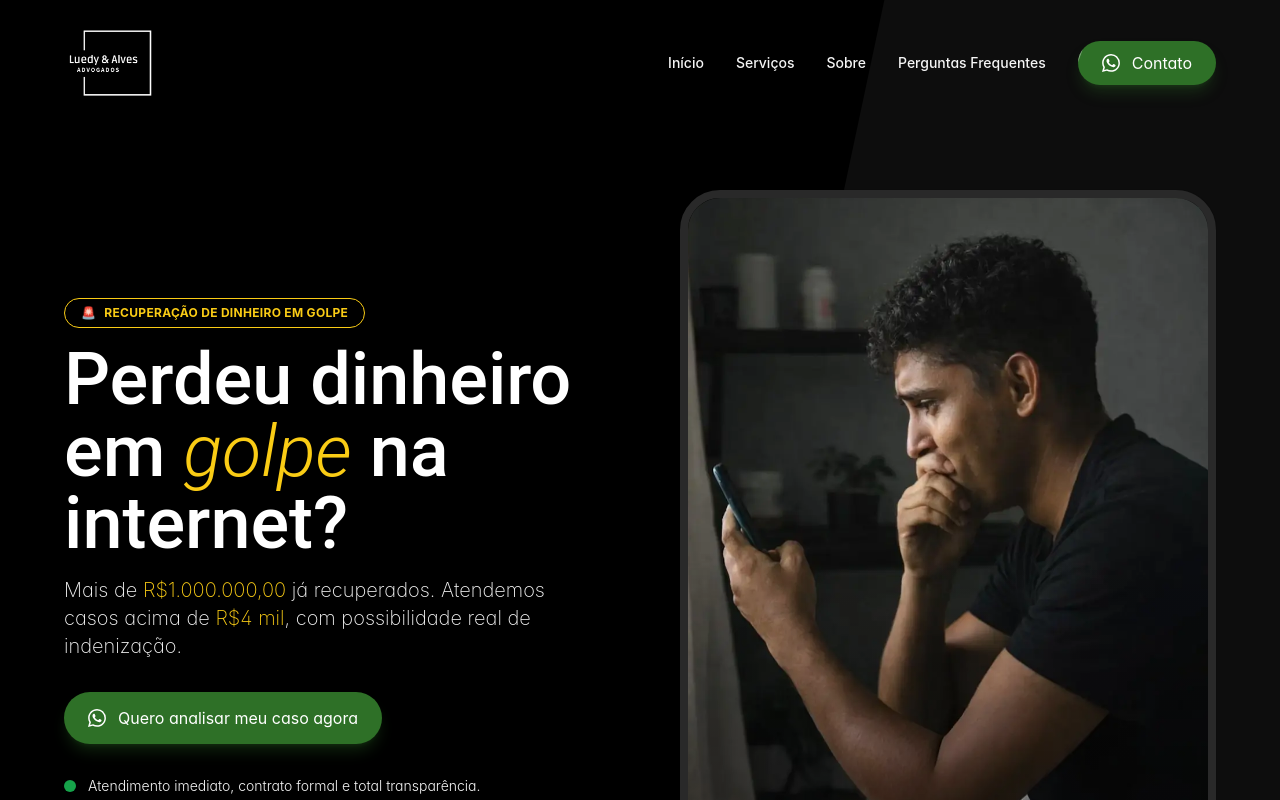
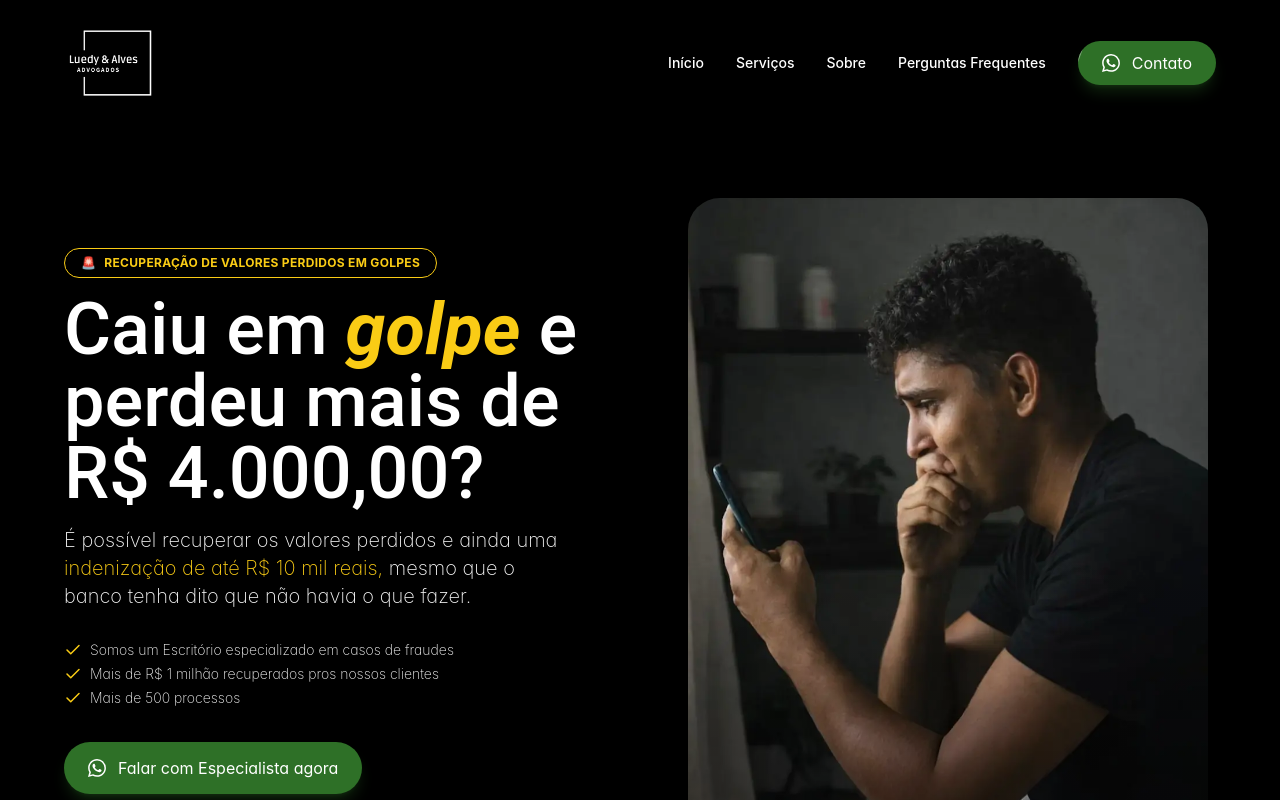
Before and after one commit to Paper-Street-Softwares/LPS-Luedys-e-Alves-Advogados, a React (Vite) app: page / in a window 1280 px wide. Shown: the top 800 px of the page. Built offline with nearby package versions, Linux system fonts and the light colour scheme.

Commit message:
fix: ajustes

```diff
--- a/src/components/sections/Diferences.jsx
+++ b/src/components/sections/Diferences.jsx
@@ -70,7 +70,7 @@ export function Diferences({ colorMode }) {
             >
               <div className="p-8 md:p-12">
                 <div className="grid grid-cols-1 lg:grid-cols-2 gap-12 items-center">
-                  <div className="space-y-6 text-left">
+                  <div className="space-y-2 text-left">
                     <motion.div
                       initial={{ opacity: 0, x: -50 }}
                       animate={{ opacity: 1, x: 0 }}
@@ -83,7 +83,7 @@ export function Diferences({ colorMode }) {
                       initial={{ opacity: 0, x: -50 }}
                       animate={{ opacity: 1, x: 0 }}
                       transition={{ duration: 0.8, ease: "easeOut" }}
-                      className={`text-3xl md:text-4xl lg:text-5xl font-mainFont font-bold leading-tight ${text}`}
+                      className={`text-3xl md:text-4xl lg:text-5xl font-mainFont font-light leading-tight ${text}`}
                     >
                       {content.texts.diferences.title}
                     </motion.h2>
--- a/src/components/sections/HeroTemplateNovo.jsx
+++ b/src/components/sections/HeroTemplateNovo.jsx
@@ -212,10 +212,10 @@ function HeroTemplateNovo({
               /> */}
               {obs && (
                 <div className="flex justify-start items-center gap-3 text-sm w-full">
-                  <div className="relative flex">
+                  {/* <div className="relative flex">
                     <span className="animate-ping absolute inline-flex h-full w-full rounded-full bg-green-600 opacity-75"></span>
                     <span className="relative inline-flex rounded-full h-3 w-3 bg-green-600"></span>
-                  </div>
+                  </div> */}
                   {content.texts.hero.obsHero.icon}
                   <span
                     className={`font-secondFont font-light flex gap-2 items-center ${textOpacity}`}
--- a/src/content/content.jsx
+++ b/src/content/content.jsx
@@ -132,18 +132,41 @@ const content = {
           🚨
         </>
       ),
-      miniTag: <>RECUPERAÇÃO DE DINHEIRO EM GOLPE</>,
-      FirstPart: <span>Perdeu dinheiro em</span>,
+      miniTag: <>RECUPERAÇÃO DE VALORES PERDIDOS EM GOLPES</>,
+      FirstPart: <span>Caiu em</span>,
       Destaque: (
-        <span className="destaque relative italic font-light ">golpe</span>
+        <span className="destaque relative italic font-bold ">golpe</span>
       ),
-      SecondPart: <span>na internet?</span>,
+      SecondPart: <span>e perdeu mais de R$ 4.000,00?</span>,
       subtitle: (
         <p>
-          Mais de <span className="text-primaryLight">R$1.000.000,00</span> já
-          recuperados. Atendemos casos acima de{" "}
-          <span className="text-primaryLight">R$4 mil</span>, com possibilidade
-          real de indenização.
+          É possível recuperar os valores perdidos e ainda uma{" "}
+          <span className="text-primaryLight">
+            indenização de até R$ 10 mil reais,
+          </span>{" "}
+          mesmo que o banco tenha dito que não havia o que fazer.
+          <br />
+          <br />
+          <div className="text-sm">
+            <p className="flex items-center gap-2">
+              <span>
+                <Check width={18} className="text-primaryLight" />
+              </span>
+              Somos um Escritório especializado em casos de fraudes
+            </p>
+            <p className="flex items-center gap-2">
+              <span>
+                <Check width={18} className="text-primaryLight" />
+              </span>
+              Mais de R$ 1 milhão recuperados pros nossos clientes
+            </p>
+            <p className="flex items-center gap-2">
+              <span>
+                <Check width={18} className="text-primaryLight" />
+              </span>
+              Mais de 500 processos
+            </p>
+          </div>
         </p>
       ),
       heroDefaultImage: heroDefaultImg, // img da pessoa mobile
@@ -152,12 +175,12 @@ const content = {
       alt: "Imagem ilustrativa da Seção Início",
       ctaButtonAriaLabel:
         "Botão para chamada de ação para contato pelo whatsapp",
-      ctaButtonText: <>Quero analisar meu caso agora</>,
+      ctaButtonText: <>Falar com Especialista agora</>,
       ctaButtonTextSecondary: <>A_Definir</>,
       obsHero: {
-        icon: <> {/* ⚠️ */}</>,
+        icon: <> ⚠️</>,
         iconTwo: <></>,
-        text: <>Atendimento imediato, contrato formal e total transparência.</>,
+        text: <>Cada minuto importa, não deixe para amanhã!</>,
         textTwo: <>A_Definir</>,
       },
       secondaryCta: "Contato",
@@ -242,7 +265,7 @@ const content = {
     features: {
       miniTag: <>NOSSOS SERVIÇOS</>,
       FirstPart: <span> </span>,
-      Destaque: <span className="italic font-light">Recuperação</span>,
+      Destaque: <span className="italic font-bold">Recuperação</span>,
       SecondPart: <span>em golpes bancários</span>,
       subtitle: (
         <> Atuação jurídica especializada para responsabilizar o banco.</>
@@ -360,7 +383,7 @@ const content = {
       },
       miniTag: <>QUEM É O LUEDY & ALVES ADVOGADOS</>,
       FirstPart: <span> Especialistas em </span>,
-      Destaque: <span className="italic font-light"> fraudes </span>,
+      Destaque: <span className="italic font-bold"> fraudes </span>,
       SecondPart: <span>bancárias</span>,
       subtitle: (
         <>Mais de 500 processos ativos e nota máxima de satisfação no Google</>
@@ -488,7 +511,7 @@ const content = {
     steps: {
       miniTag: <>COMO FUNCIONA</>,
       FirstPart: <span> Entenda como vamos</span>,
-      Destaque: <span className="italic font-light"> cuidar </span>,
+      Destaque: <span className="italic font-bold"> cuidar </span>,
       SecondPart: <span>do seu caso</span>,
 
       subtitle: (
--- a/src/context/UseContextArchive.jsx
+++ b/src/context/UseContextArchive.jsx
@@ -3,7 +3,7 @@ import { createContext, useContext, useState } from "react";
 const ColorModeContext = createContext(null);
 
 export function ColorModeProvider({ children }) {
-  const [colorMode, setColorMode] = useState("dark"); // defaultDark, defaultLight, light, dark
+  const [colorMode, setColorMode] = useState("defaultDark"); // defaultDark, defaultLight, light, dark
 
   const [whatsAppColor] = useState(true); // ativa cor do WhatsApp
   const [showGlobalButton] = useState(false); // ativa as os botões e caixa de alerta
```
Also changed, not shown: src/assets/imgs/about/aboutImg.webp, src/assets/imgs/features/imgServices.webp.
